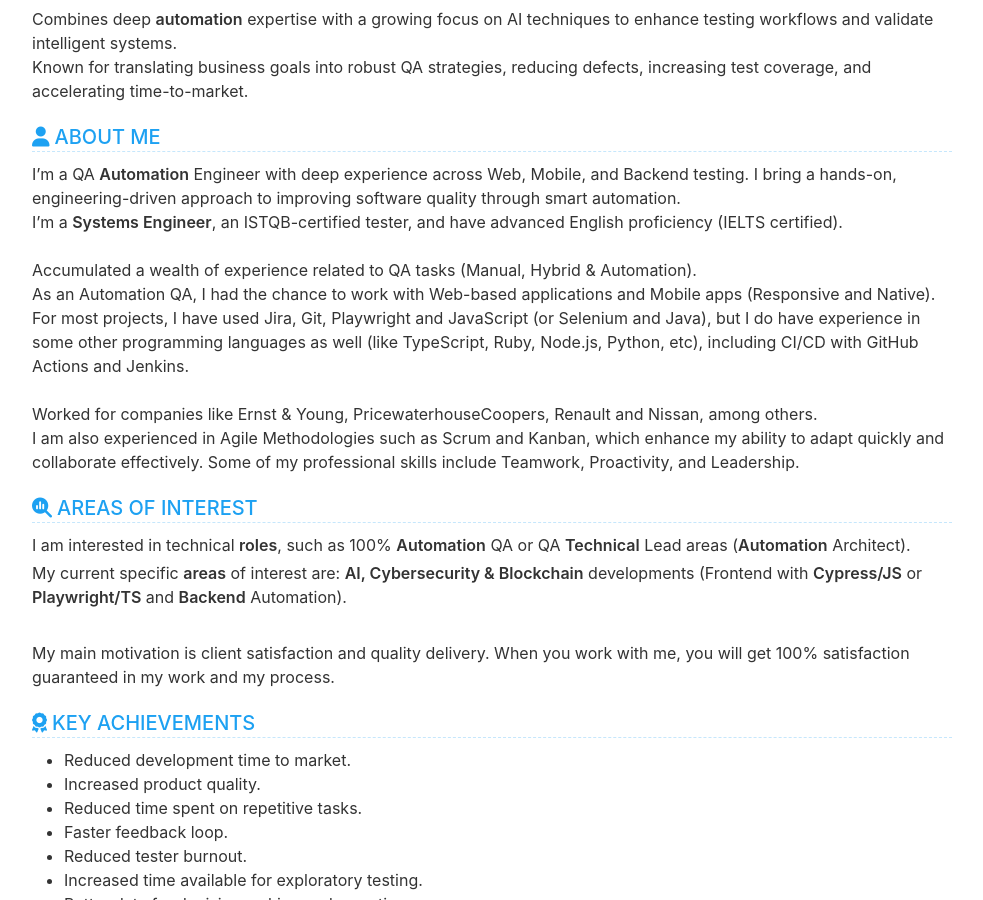
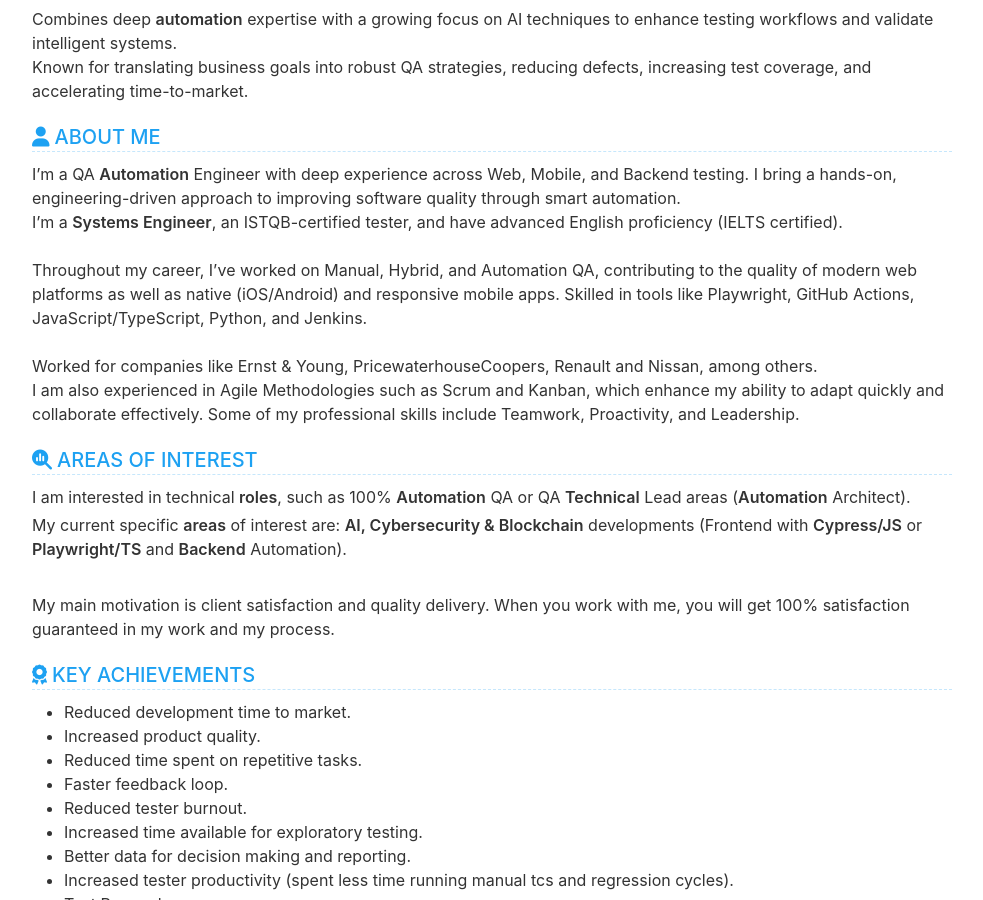
Before and after one commit to cvera08/full-resume, a Jekyll site: the page built from index.html, in a window 1280 px wide and 900 px high, scrolled down 300 px. Shown: the whole window, without its empty margins (148-1131 px from the left). Built offline with Jekyll 4.4.1, drawn with Linux system fonts in a browser that asks for light colours.

Commit message:
feat: about me change - second paragraph

```diff
--- a/_data/data.yml
+++ b/_data/data.yml
@@ -38,10 +38,9 @@ evaluation:
     improving software quality through smart automation.
     I'm a **Systems Engineer**, an ISTQB-certified tester, and have advanced English proficiency (IELTS certified).
     <br>
-    Accumulated a wealth of experience related to QA tasks (Manual, Hybrid & Automation).
-    As an Automation QA, I had the chance to work with Web-based applications and Mobile apps (Responsive and
-    Native). For most projects, I have used Jira, Git, Playwright and JavaScript (or Selenium and Java), but I do
-    have experience in some other programming languages as well (like TypeScript, Ruby, Node.js, Python, etc), including CI/CD with GitHub Actions and Jenkins.
+    Throughout my career, I’ve worked on Manual, Hybrid, and Automation QA, contributing to the quality of
+    modern web platforms as well as native (iOS/Android) and responsive mobile apps. Skilled in tools like Playwright,
+    GitHub Actions, JavaScript/TypeScript, Python, and Jenkins.
     <br>
     Worked for companies like Ernst & Young, PricewaterhouseCoopers, Renault and Nissan, among others.
     I am also experienced in Agile Methodologies such as Scrum and Kanban, which enhance my ability to adapt quickly and collaborate effectively. Some of my
```
